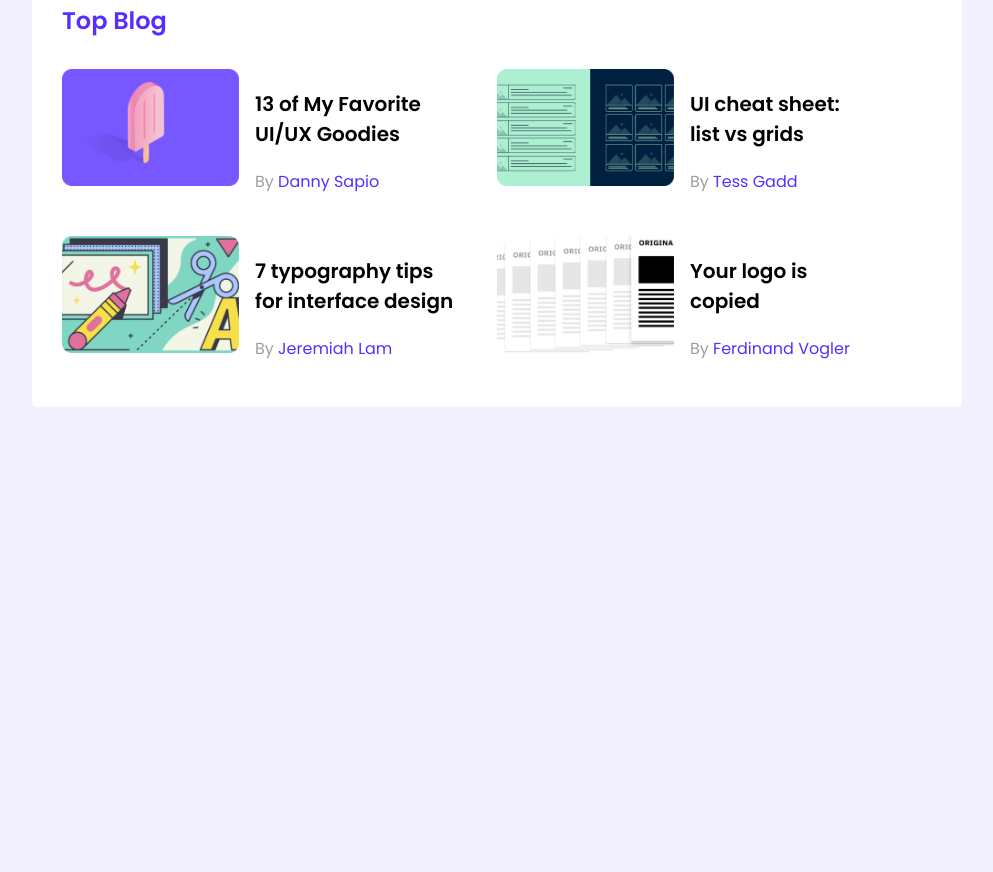
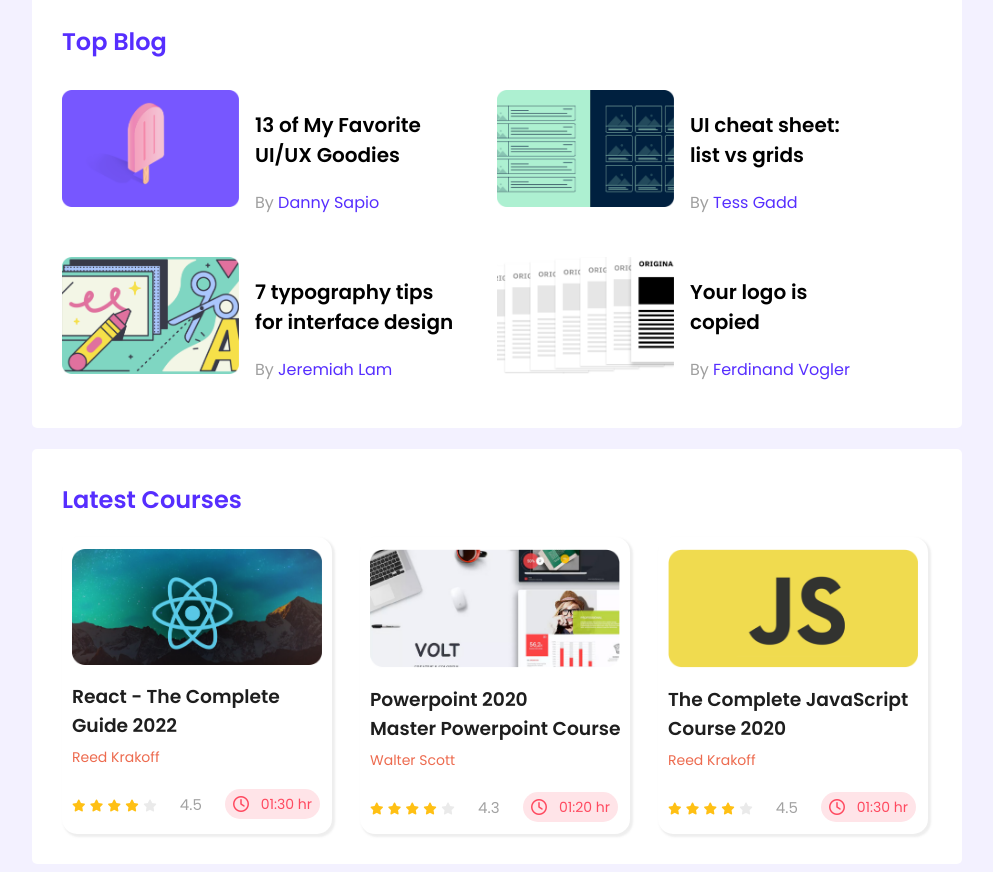
Before and after one commit to Alvi-C/leader-board, a plain HTML site: page index.html in a window 1280 px wide. Shown: the part 308-1180 px from the top of the page, without its empty margins (143-1136 px from the left). Before the commit the page ends 800 px from the top, so only its background shows below. Drawn offline with Linux system fonts and the light colour scheme.

Commit message:
latest courses added

```diff
--- a/index.html
+++ b/index.html
@@ -5,6 +5,8 @@
     <meta http-equiv="X-UA-Compatible" content="IE=edge">
     <meta name="viewport" content="width=device-width, initial-scale=1.0">
     <title>Leader Board</title>
+    <!-- Font Awsome -->
+    <script src="https://kit.fontawesome.com/731c12ea5b.js" crossorigin="anonymous"></script>
     <!-- stylesheet -->
     <link rel="stylesheet" href="styles/style.css">
 </head>
@@ -98,7 +100,93 @@
             <!-- Top blog end  -->
         </section>
         <!-- Top players & top blogs end -->
+        <!-- Latest course start -->
+        <section class="container">
+            <h2 class="section-title">Latest Courses</h2>
+            <div class="courses">
+                <div class="course">
+                    <div class="course-banner">
+                        <img src="images/courses/course-1.png" alt="">
+                    </div>
+                    <div class="course-detail">
+                        <h3 class="course-title">React - The Complete <br>
+                            Guide 2022</h3>
+                        <p class="course-author">Reed Krakoff</p>
 
+                        <div class="course-info">
+                            <div>
+                                <i class="fa-solid fa-star filled-star"></i>
+                                <i class="fa-solid fa-star filled-star"></i>
+                                <i class="fa-solid fa-star filled-star"></i>
+                                <i class="fa-solid fa-star filled-star"></i>
+                                <i class="fa-solid fa-star empty-star"></i>
+                            </div>
+
+                            <p>4.5</p>
+                            <div class="course-duration">
+                                <i class="fa-regular fa-clock"></i>
+                                <span>01:30 hr</span>
+                            </div>
+                        </div>
+                    </div>
+                </div>
+
+                <div class="course">
+                    <div class="course-banner">
+                        <img src="images/courses/course-2.png" alt="">
+                    </div>
+                    <div class="course-detail">
+                        <h3 class="course-title">Powerpoint 2020  <br>
+                            Master Powerpoint Course</h3>
+                        <p class="course-author">Walter Scott</p>
+
+                        <div class="course-info">
+                            <div>
+                                <i class="fa-solid fa-star filled-star"></i>
+                                <i class="fa-solid fa-star filled-star"></i>
+                                <i class="fa-solid fa-star filled-star"></i>
+                                <i class="fa-solid fa-star filled-star"></i>
+                                <i class="fa-solid fa-star empty-star"></i>
+                            </div>
+
+                            <p>4.3</p>
+                            <div class="course-duration">
+                                <i class="fa-regular fa-clock"></i>
+                                <span>01:20 hr</span>
+                            </div>
+                        </div>
+                    </div>
+                </div>
+
+                <div class="course">
+                    <div class="course-banner">
+                        <img src="images/courses/course-3.png" alt="">
+                    </div>
+                    <div class="course-detail">
+                        <h3 class="course-title">The Complete JavaScript<br>
+                            Course 2020</h3>
+                        <p class="course-author">Reed Krakoff</p>
+
+                        <div class="course-info">
+                            <div>
+                                <i class="fa-solid fa-star filled-star"></i>
+                                <i class="fa-solid fa-star filled-star"></i>
+                                <i class="fa-solid fa-star filled-star"></i>
+                                <i class="fa-solid fa-star filled-star"></i>
+                                <i class="fa-solid fa-star empty-star"></i>
+                            </div>
+
+                            <p>4.5</p>
+                            <div class="course-duration">
+                                <i class="fa-regular fa-clock"></i>
+                                <span>01:30 hr</span>
+                            </div>
+                        </div>
+                    </div>
+                </div>
+            </div>
+        </section>
+        <!-- Latest course end -->
     </main>
 </body>
 </html>
--- a/styles/style.css
+++ b/styles/style.css
@@ -9,7 +9,9 @@ body {
 
 main {
     display: flex;
-    justify-content: center;
+    flex-direction: column;
+    /* justify-content: center; */
+    align-items: center;
 }
 
 .container {
@@ -17,6 +19,7 @@ main {
     width: 870px;
     padding: 30px;
     border-radius: 5px;
+    margin-top: 21px;
 }
 
 hr {
@@ -93,3 +96,87 @@ hr {
     font-size: 16px;
     color: #562EFF;
 }
+
+
+
+/* Courses style */
+.courses {
+    display: grid;
+    grid-template-columns: repeat(3, 1fr);
+    column-gap: 24px;
+}
+
+.course {
+    width: 270px;
+    box-shadow: 2px 2px 2px 1px rgba(119, 119, 119, 0.124);
+    /* border: 1px solid blue; */
+    border-radius: 15px;
+}
+
+.course-banner img {
+    width: 250px;
+    margin-top: 12px;
+    margin-left: 10px;
+}
+
+.course-title {
+    margin-top: 10px;
+    margin-bottom: 7px;
+    color: #1e1e1e;
+    margin-left: 10px;
+}
+
+.course-info {
+    display: flex;
+    align-items: center;
+    justify-content: space-between;
+    margin-left: 10px;
+}
+
+.course-info p {
+    font-size: 15px;
+    color: #a2a2a2;
+}
+
+.course-author {
+    color: #ED6B4F;
+    font-size: 14px;
+    margin-top: 0;
+    margin-bottom: 10px;
+    margin-left: 10px;
+}
+
+.fa-star {
+    font-size: 12px;
+}
+
+.filled-star {
+    color: #FFC014;
+}
+
+.empty-star {
+    color: #AEAEAE;
+    opacity: 25%;
+}
+
+.course-duration {
+    display: flex;
+    flex-direction: row;
+    justify-content: space-evenly;
+    align-items: center;
+    width: 95px;
+    height: 30px;
+    margin-right: 12px;
+    background-color: #FFE4E8;
+    border-radius: 15px;
+}
+
+.course-duration span {
+    color: #FF4A60;
+    font-size: 14px;
+}
+
+.fa-clock {
+    color: #FF4A60;
+    width: 20px;
+}
```
